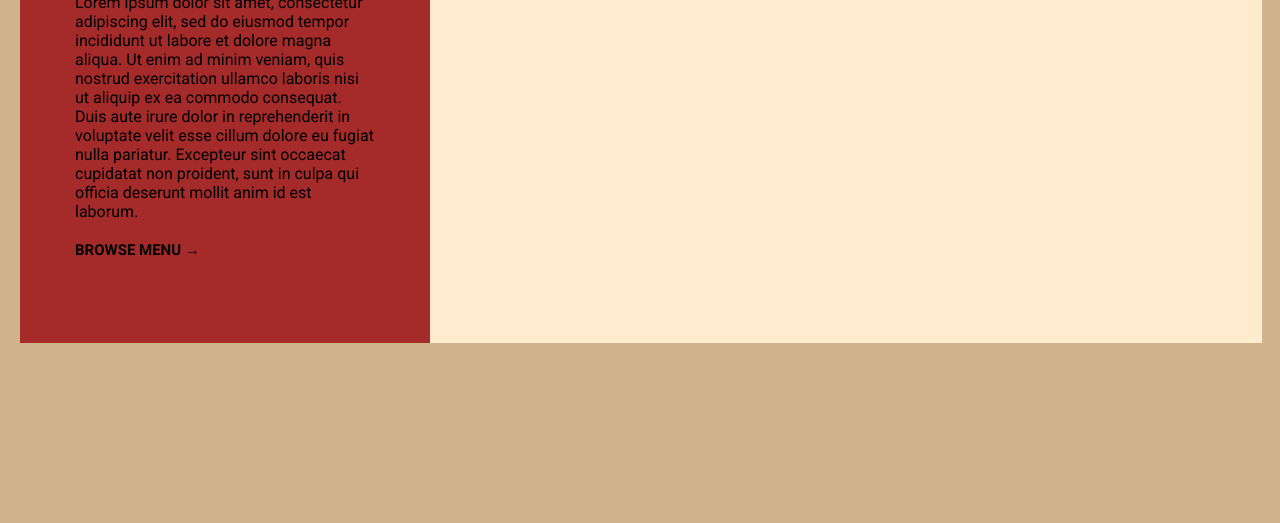
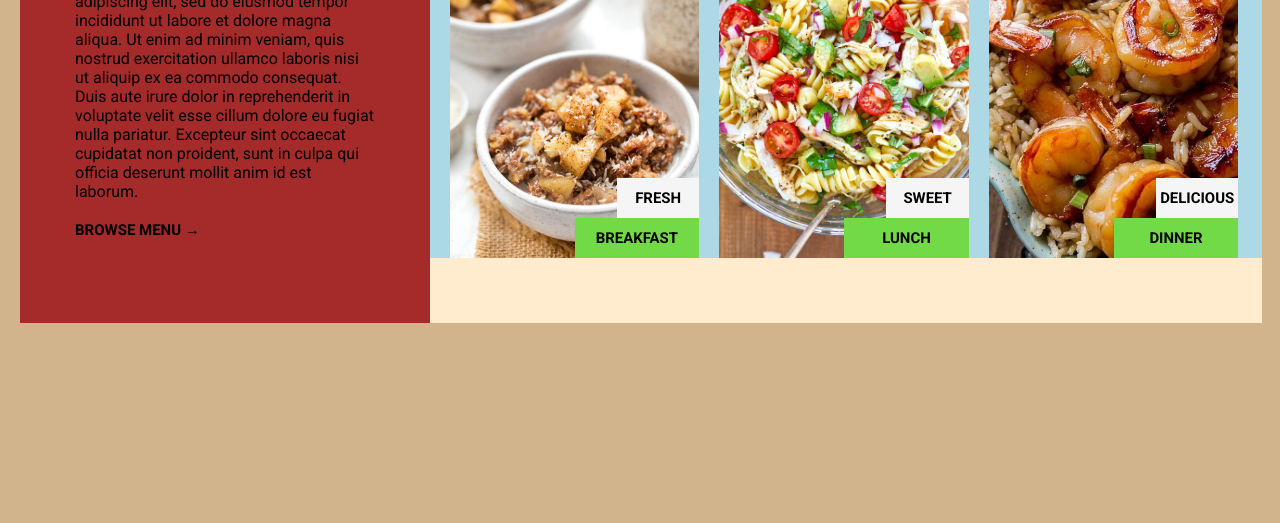
Before and after one commit to tylerkap/MiHealth_Project, a plain HTML site: page index.html in a window 1280 px wide. Shown: the part 277-800 px from the top of the page. Drawn offline with Linux system fonts and the light colour scheme.

Commit message:
Completed layout for recipe panels

```diff
--- a/index.html
+++ b/index.html
@@ -40,7 +40,32 @@
                     </div>
                 </div>
             <div class="mainpage-recipe-conatiner">
-
+                <div class="mainpage-recipe-wrapper">
+                    <div class="recipe-panel-1">
+                        <div class="recipe-title-discription">
+                            <h5>fresh</h5>
+                        </div>
+                        <div class="recipe-title-meal">
+                            <h5>Breakfast</h5>
+                        </div>
+                    </div>
+                    <div class="recipe-panel-2">
+                        <div class="recipe-title-discription">
+                            <h5>Sweet</h5>
+                        </div>
+                        <div class="recipe-title-meal">
+                            <h5>Lunch</h5>
+                        </div>
+                    </div>
+                    <div class="recipe-panel-3">
+                        <div class="recipe-title-discription">
+                            <h5>Delicious</h5>
+                        </div>
+                        <div class="recipe-title-meal">
+                            <h5>Dinner</h5>
+                        </div>
+                    </div>
+                </div>
             </div>
 
         </div>
--- a/styles.css
+++ b/styles.css
@@ -21,7 +21,7 @@ body {
 
 #nav-bar-container {
     width: 100%;
-    height: 100px;
+    height: 80px;
     background-color: whitesmoke;
 
     display: flex;
@@ -121,3 +121,86 @@ ul li a {
     height: 100%;
     background-color: blanchedalmond;
 }
+
+.mainpage-recipe-wrapper {
+    width: 100%;
+    height: 75%;
+    margin: 60px 20px 60px 0px;
+    background-color: lightblue;
+
+    display: flex;
+    flex-direction: row;
+}
+
+.recipe-panel-1 {
+    width: 30%;
+    height: 100%;
+
+    margin-left: 20px;
+
+    display: flex;
+    flex-direction: column;
+    align-items: flex-end;
+    justify-content: flex-end;
+    background-color: pink;
+
+    background-image: url(Images/apple-breakfast-quinoa-7.jpg);
+    background-size: cover;
+}
+
+.recipe-panel-2 {
+    width: 30%;
+    height: 100%;
+
+    margin-left: 20px;
+
+    display: flex;
+    flex-direction: column;
+    align-items: flex-end;
+    justify-content: flex-end;
+
+    background-color: pink;
+
+    background-image: url(Images/pasta-salad-recipe-for-lunch.jpg);
+    background-size: cover;
+}
+
+.recipe-panel-3 {
+    width: 30%;
+    height: 100%;
+
+    margin-left: 20px;
+    background-color: pink;
+
+    display: flex;
+    flex-direction: column;
+    align-items: flex-end;
+    justify-content: flex-end;
+
+    background-image: url(Images/shrimp-photo.jpg);
+    background-size: cover;
+}
+
+.recipe-title-discription {
+    width: 33%;
+    height: 40px;
+    background-color: whitesmoke;
+    font-size: 18px;
+    text-transform: uppercase;
+
+    display: flex;
+    justify-content: center;
+    align-items: center;
+}
+
+.recipe-title-meal {
+    width: 50%;
+    height: 40px;
+    background-color: rgb(115, 218, 71);
+    font-size: 18px;
+    text-transform: uppercase;
+
+    display: flex;
+    justify-content: center;
+    align-items: center;
+}
```
